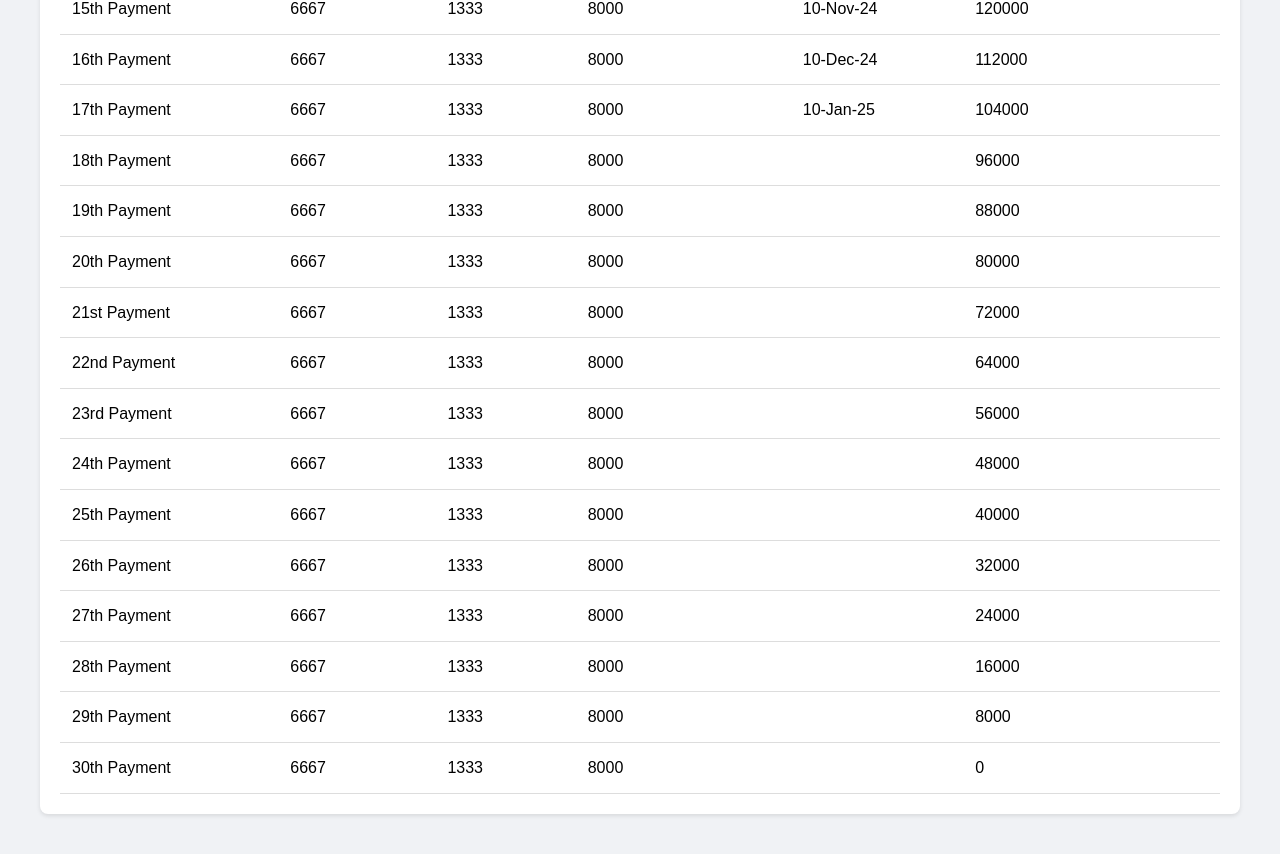
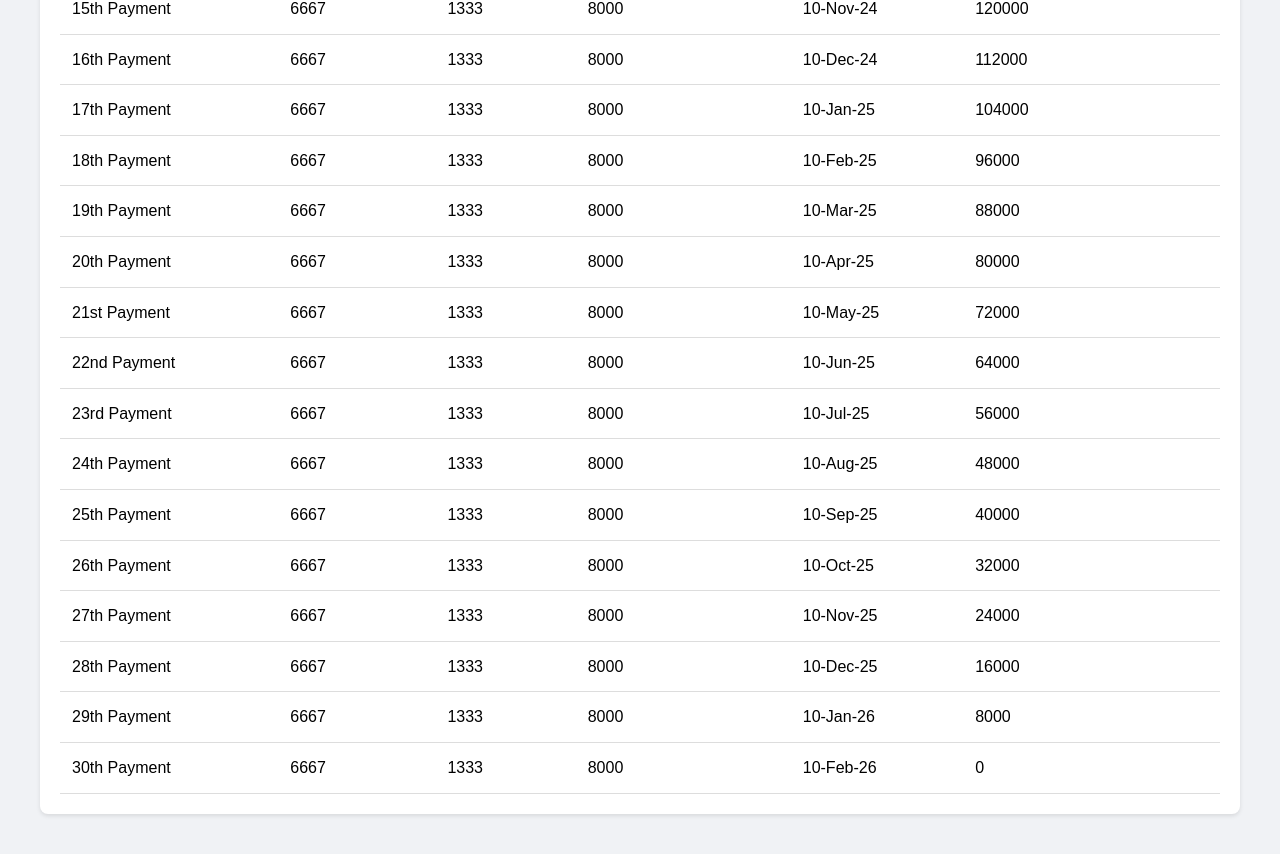
Before and after one commit to asureeAK/emi-tracker, a plain HTML site: page loan1.html in a window 1280 px wide. Shown: the part 960-1814 px from the top of the page. Drawn offline with nearby package versions, Linux system fonts and the light colour scheme.

Commit message:
Update loan1.html

```diff
--- a/loan1.html
+++ b/loan1.html
@@ -50,19 +50,19 @@
                     <tr><td>15th Payment</td><td>6667</td><td>1333</td><td>8000</td><td>10-Nov-24</td><td>120000</td></tr>
                     <tr><td>16th Payment</td><td>6667</td><td>1333</td><td>8000</td><td>10-Dec-24</td><td>112000</td></tr>
                     <tr><td>17th Payment</td><td>6667</td><td>1333</td><td>8000</td><td>10-Jan-25</td><td>104000</td></tr>
-                    <tr><td>18th Payment</td><td>6667</td><td>1333</td><td>8000</td><td></td><td>96000</td></tr>
-                    <tr><td>19th Payment</td><td>6667</td><td>1333</td><td>8000</td><td></td><td>88000</td></tr>
-                    <tr><td>20th Payment</td><td>6667</td><td>1333</td><td>8000</td><td></td><td>80000</td></tr>
-                    <tr><td>21st Payment</td><td>6667</td><td>1333</td><td>8000</td><td></td><td>72000</td></tr>
-                    <tr><td>22nd Payment</td><td>6667</td><td>1333</td><td>8000</td><td></td><td>64000</td></tr>
-                    <tr><td>23rd Payment</td><td>6667</td><td>1333</td><td>8000</td><td></td><td>56000</td></tr>
-                    <tr><td>24th Payment</td><td>6667</td><td>1333</td><td>8000</td><td></td><td>48000</td></tr>
-                    <tr><td>25th Payment</td><td>6667</td><td>1333</td><td>8000</td><td></td><td>40000</td></tr>
-                    <tr><td>26th Payment</td><td>6667</td><td>1333</td><td>8000</td><td></td><td>32000</td></tr>
-                    <tr><td>27th Payment</td><td>6667</td><td>1333</td><td>8000</td><td></td><td>24000</td></tr>
-                    <tr><td>28th Payment</td><td>6667</td><td>1333</td><td>8000</td><td></td><td>16000</td></tr>
-                    <tr><td>29th Payment</td><td>6667</td><td>1333</td><td>8000</td><td></td><td>8000</td></tr>
-                    <tr><td>30th Payment</td><td>6667</td><td>1333</td><td>8000</td><td></td><td>0</td></tr>
+                    <tr><td>18th Payment</td><td>6667</td><td>1333</td><td>8000</td><td>10-Feb-25</td><td>96000</td></tr>
+                    <tr><td>19th Payment</td><td>6667</td><td>1333</td><td>8000</td><td>10-Mar-25</td><td>88000</td></tr>
+                    <tr><td>20th Payment</td><td>6667</td><td>1333</td><td>8000</td><td>10-Apr-25</td><td>80000</td></tr>
+                    <tr><td>21st Payment</td><td>6667</td><td>1333</td><td>8000</td><td>10-May-25</td><td>72000</td></tr>
+                    <tr><td>22nd Payment</td><td>6667</td><td>1333</td><td>8000</td><td>10-Jun-25</td><td>64000</td></tr>
+                    <tr><td>23rd Payment</td><td>6667</td><td>1333</td><td>8000</td><td>10-Jul-25</td><td>56000</td></tr>
+                    <tr><td>24th Payment</td><td>6667</td><td>1333</td><td>8000</td><td>10-Aug-25</td><td>48000</td></tr>
+                    <tr><td>25th Payment</td><td>6667</td><td>1333</td><td>8000</td><td>10-Sep-25</td><td>40000</td></tr>
+                    <tr><td>26th Payment</td><td>6667</td><td>1333</td><td>8000</td><td>10-Oct-25</td><td>32000</td></tr>
+                    <tr><td>27th Payment</td><td>6667</td><td>1333</td><td>8000</td><td>10-Nov-25</td><td>24000</td></tr>
+                    <tr><td>28th Payment</td><td>6667</td><td>1333</td><td>8000</td><td>10-Dec-25</td><td>16000</td></tr>
+                    <tr><td>29th Payment</td><td>6667</td><td>1333</td><td>8000</td><td>10-Jan-26</td><td>8000</td></tr>
+                    <tr><td>30th Payment</td><td>6667</td><td>1333</td><td>8000</td><td>10-Feb-26</td><td>0</td></tr>
                 </tbody>
             </table>
         </div>
@@ -83,6 +83,16 @@
                 { emi: 18, dueDate: new Date("2025-02-10") },
                 { emi: 19, dueDate: new Date("2025-03-10") },
                 { emi: 20, dueDate: new Date("2025-04-10") },
+                { emi: 21, dueDate: new Date("2025-05-10") },
+                { emi: 22, dueDate: new Date("2025-06-10") },
+                { emi: 23, dueDate: new Date("2025-07-10") },
+                { emi: 24, dueDate: new Date("2025-08-10") },
+                { emi: 25, dueDate: new Date("2025-09-10") },
+                { emi: 26, dueDate: new Date("2025-10-10") },
+                { emi: 27, dueDate: new Date("2025-11-10") },
+                { emi: 28, dueDate: new Date("2025-12-10") },
+                { emi: 29, dueDate: new Date("2026-01-10") },
+                { emi: 30, dueDate: new Date("2026-02-10") }
             ];
 
             const rows = document.querySelectorAll("#paymentTableBody tr");
```
